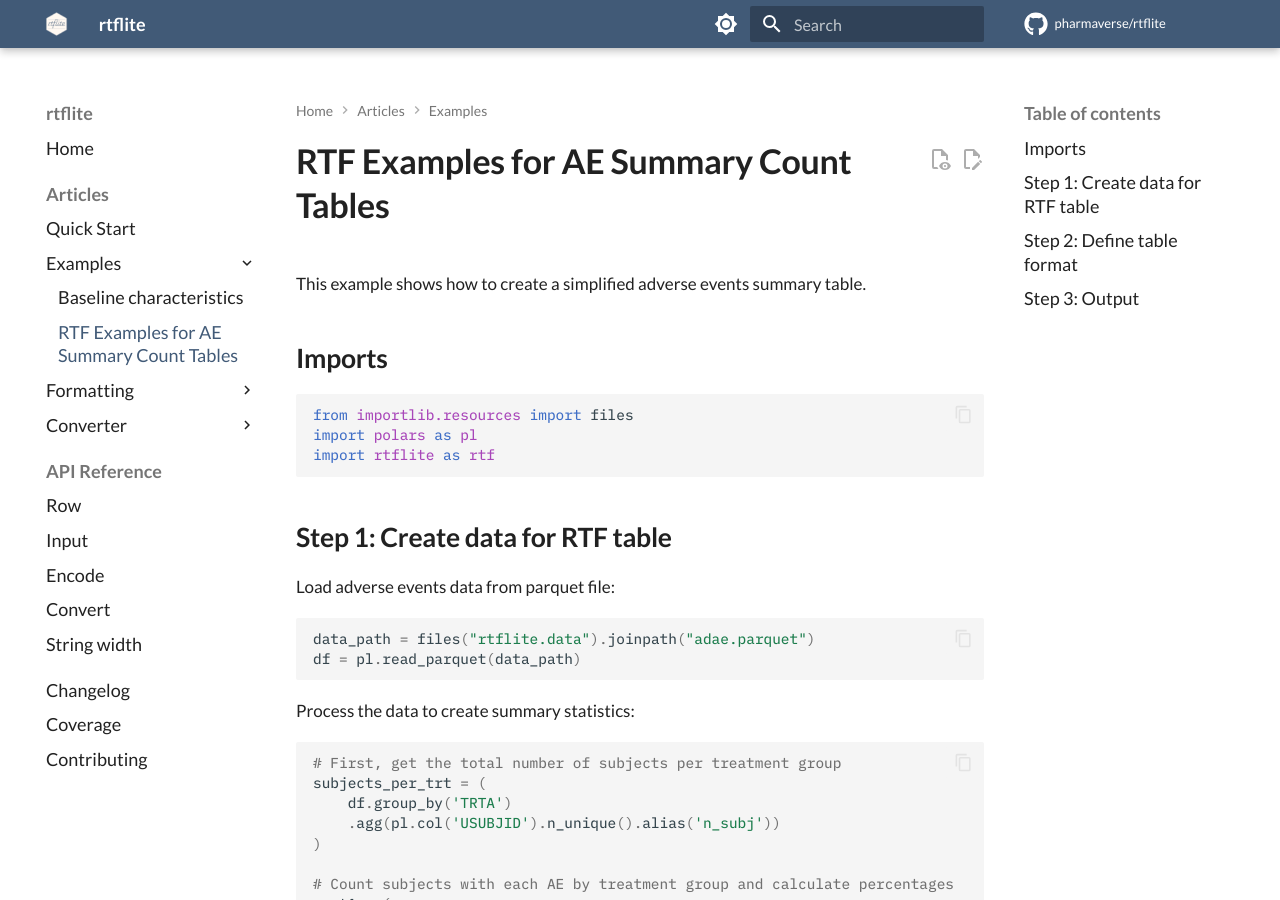
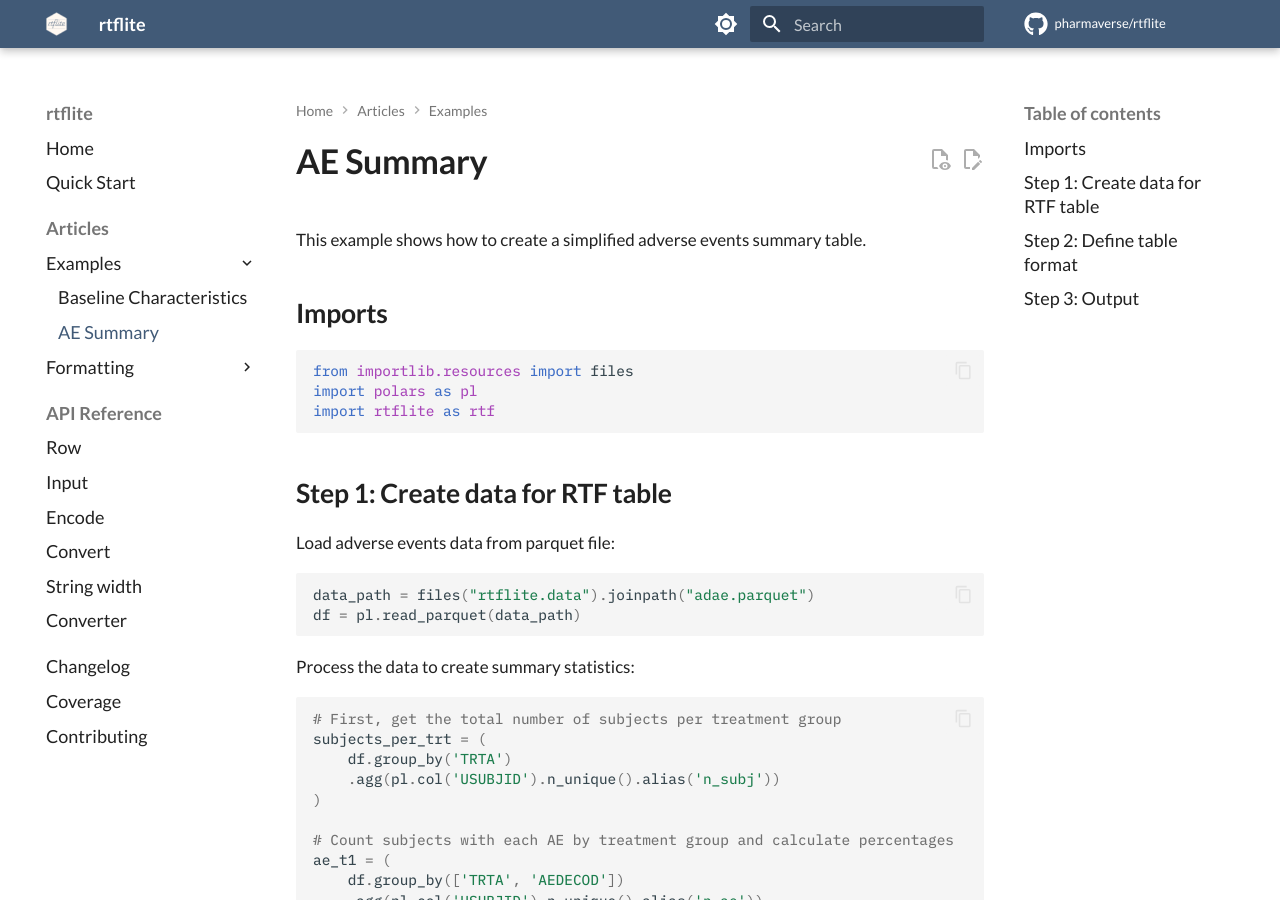
Before and after one commit to pharmaverse/rtflite, an MkDocs documentation site: the page built from docs/articles/example-ae.md, in a window 1280 px wide and 900 px high. Built offline with MkDocs 1.6.1 and Material for MkDocs 9.7.7, drawn with Linux system fonts in a browser that asks for light colours; comment, search, counter and statistics services are not loaded; some of the changed text lies outside the part shown.

Commit message:
update doc

```diff
--- a/docs/articles/example-ae.md
+++ b/docs/articles/example-ae.md
@@ -1,4 +1,4 @@
-# RTF Examples for AE Summary Count Tables
+# AE Summary
 
 
 <!-- `.md` and `.py` files are generated from the `.qmd` file. Please edit that file. -->
--- a/docs/articles/quarto/example-ae.qmd
+++ b/docs/articles/quarto/example-ae.qmd
@@ -1,5 +1,5 @@
 ---
-title: "RTF Examples for AE Summary Count Tables"
+title: "AE Summary"
 format: gfm
 eval: false
 ---
--- a/docs/articles/quarto/example-baseline.qmd
+++ b/docs/articles/quarto/example-baseline.qmd
@@ -1,5 +1,5 @@
 ---
-title: "Baseline characteristics"
+title: "Baseline Characteristics"
 format: gfm
 eval: false
 ---
--- a/mkdocs.yml
+++ b/mkdocs.yml
@@ -7,8 +7,8 @@ edit_uri: edit/main/docs/
 
 nav:
   - Home: index.md
+  - Quick Start: articles/example-quickstart.md
   - Articles:
-    - Quick Start: articles/example-quickstart.md
     - Examples:
       - articles/example-baseline.md
       - articles/example-ae.md
@@ -16,14 +16,13 @@ nav:
       - articles/formatting-row.md
       - articles/formatting-text.md
       - articles/formatting-page.md
-    - Converter:
-      - reference/converter-setup.md
   - API Reference:
     - Row: reference/row.md
     - Input: reference/input.md
     - Encode: reference/encode.md
     - Convert: reference/convert.md
     - String width: reference/strwidth.md
+    - Converter: reference/converter-setup.md
   - Changelog: changelog.md
   - Coverage: coverage/
   - Contributing: contributing.md
```
Also changed, not shown: docs/articles/example-baseline.md (+1 -1 lines).
